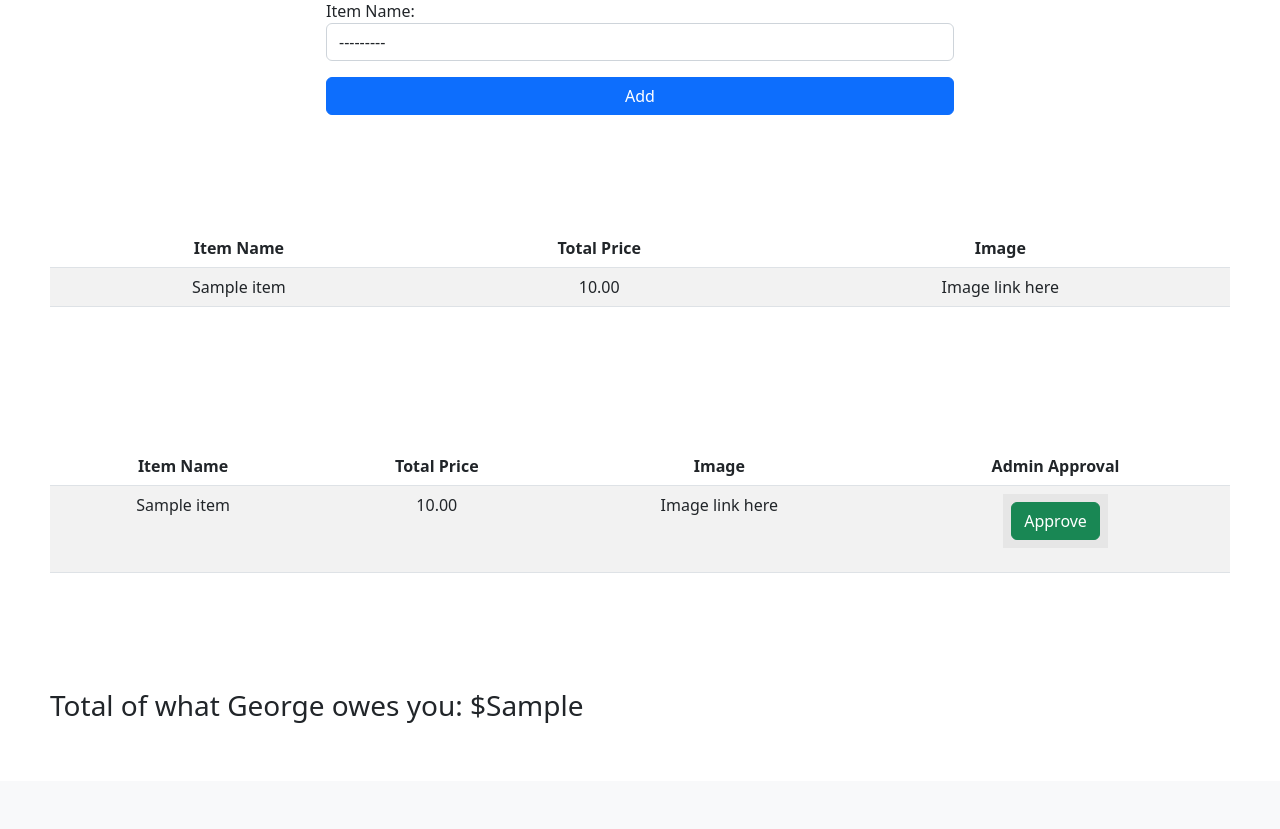
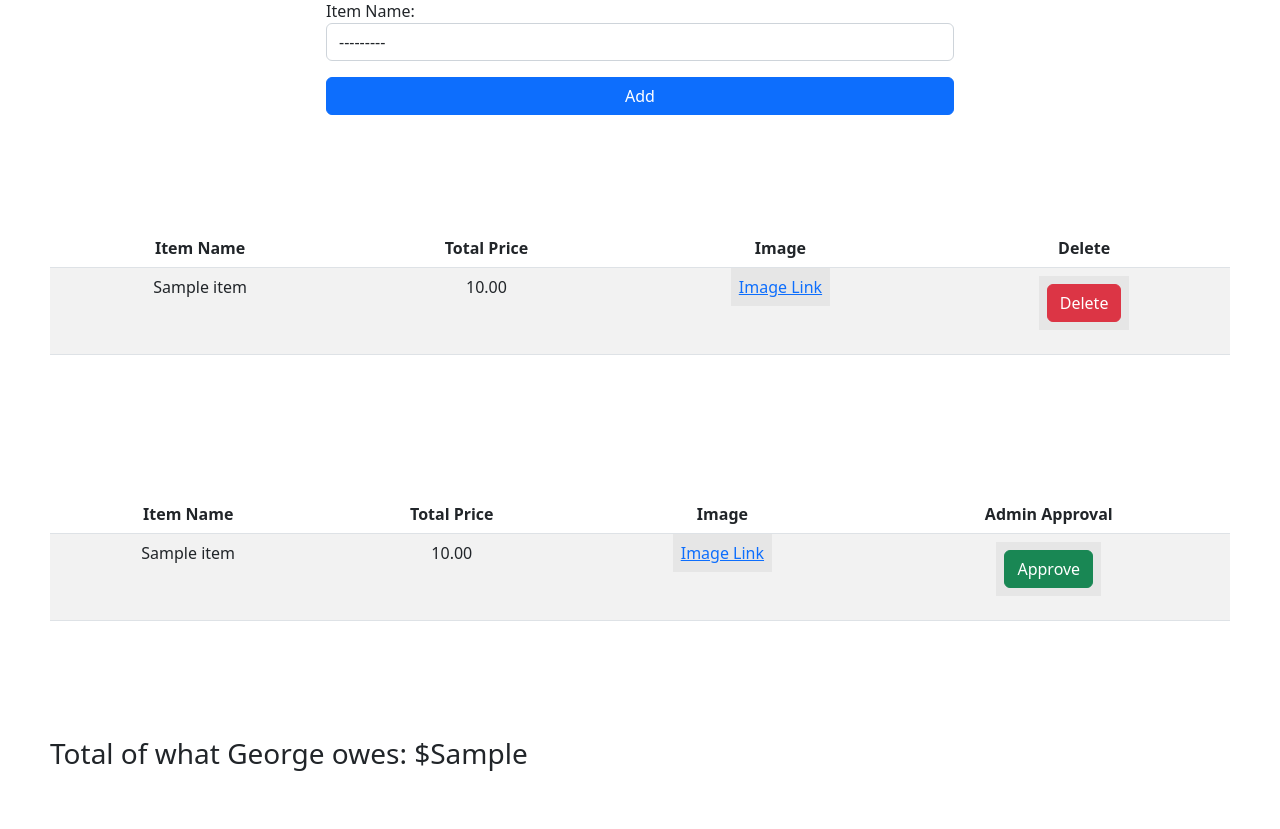
Before and after one commit to gbwilliamson4/Vending_Inventory, a Django app: template Inventories/templates/Inventories/needed_inventory.html in a window 1280 px wide. Shown: the part 105-934 px from the top of the page. Before the commit the page ends 828 px from the top, so only its background shows below. Run offline with Django 4.2, Linux system fonts and the light colour scheme; tables that the repository leaves empty hold one stand-in row (values such as "Sample post"); the template is opened without the code that fills it: values that come from a table or form of the project are taken from there, most other values are stand-ins (such as "Sample title", 1, 10 or a date in 2020).

Commit message:
Added ability to delete items I add to the needed_inventory table, added column for images, added field in Item model to hold image URLs

```diff
--- a/Inventories/models.py
+++ b/Inventories/models.py
@@ -8,6 +8,7 @@ class Item(models.Model):
     name = models.CharField(max_length=35)
     total_price = models.DecimalField(max_digits=4, decimal_places=2)
     quantity = models.IntegerField()
+    image_url = models.URLField(null=True, default=None)
 
     def __str__(self):
         return self.name
--- a/Inventories/templates/Inventories/needed_inventory.html
+++ b/Inventories/templates/Inventories/needed_inventory.html
@@ -24,6 +24,7 @@
             <th scope="col">Item Name</th>
             <th scope="col">Total Price</th>
             <th scope="col">Image</th>
+            <th scope="col">Delete</th>
         </tr>
     </thead>
     <tbody class="table">
@@ -31,7 +32,12 @@
         <tr>
             <td>{{ item }}</td>
             <td>{{ item.item.total_price }}</td>
-            <td>Image link here</td>
+            <td><a href="{{ item.item.image_url }}">Image Link</a></td>
+            <td><form method="post" action="{% url 'delete' item.pk %}" style="display: inline-block;">
+                        {% csrf_token %}
+                        <button class="btn btn-danger">Delete</button>
+                </form>
+            </td>
         </tr>
     {% endfor %}
 
@@ -58,7 +64,7 @@
         <tr>
             <td>{{ item }}</td>
             <td>{{ item.item.total_price }}</td>
-            <td>Image link here</td>
+            <td><a href="{{ item.item.image_url }}">Image Link</a></td>
             <td><form method="post" action="{% url 'approve' item.pk %}" style="display: inline-block;">
                         {% csrf_token %}
                         <button class="btn btn-success">Approve</button>
@@ -72,5 +78,5 @@
 </div>
 {% endif %}
 
-<h3 class="padded">Total of what George owes you: ${{ money_owed }}</h3>
+<h3 class="padded">Total of what George owes: ${{ money_owed }}</h3>
 {% endblock content %}
--- a/Inventories/templates/Inventories/to_buy.html
+++ b/Inventories/templates/Inventories/to_buy.html
@@ -2,7 +2,7 @@
 
 {% extends "Inventories/base.html" %}
 {% block content %}
-<h3 class="padded">This is where we mark what we are buying.</h3>
+<h3 class="padded">These are the things George needs.</h3>
 
 
 {% if needed_inventory_items %}
@@ -21,7 +21,7 @@
         <tr>
             <td>{{ item }}</td>
             <td>{{ item.item.total_price }}</td>
-            <td>Image link here</td>
+            <td><a href="{{ item.item.image_url }}">Image Link</a></td>
             <td><form method="post" action="{% url 'purchased' item.pk %}" style="display: inline-block;">
                         {% csrf_token %}
                         <button class="btn btn-success">Purchased</button>
@@ -36,7 +36,7 @@
 {% endif %}
 
 <br>
-
+<h3 class="padded">Items you have purchased and are waiting for reimbursement.</h3>
 {% if purchased_items %}
 <div class="padded">
     <table class="table table-striped" cellpadding="1500">
--- a/Inventories/urls.py
+++ b/Inventories/urls.py
@@ -7,5 +7,6 @@ urlpatterns = [
     path('to_buy/', views.to_buy, name='to_buy'),
     path('to_buy/<int:pk>/purchased/', views.purchased, name='purchased'),
     path('needed_inventory/<int:pk>/approve/', views.approve, name='approve'),
+    path('needed_inventory/<int:pk>/delete/', views.delete, name='delete'),
     path('purchase_history', views.purchase_history, name='purchase_history'),
 ]
```
Also changed, not shown: Inventories/views.py (+9 -0 lines), Inventories/migrations/0003_vending_location_vending_inventory_purchase_history_and_more.py (added), Inventories/migrations/0004_alter_needed_inventory_item.py (added), Inventories/migrations/0005_alter_needed_inventory_item.py (added), Inventories/migrations/0006_alter_needed_inventory_item.py (added), Inventories/migrations/0007_alter_needed_inventory_item.py (added), Inventories/migrations/0008_needed_inventory_pending_needed_inventory_purchased.py (added), Inventories/migrations/0009_needed_inventory_admin_approved.py (added), Inventories/migrations/0010_alter_needed_inventory_options_and_more.py (added), Inventories/migrations/0011_alter_purchase_history_purchase_date.py (added), Inventories/migrations/0012_alter_needed_inventory_item.py (added), Inventories/migrations/0013_item_image_url.py (added).
